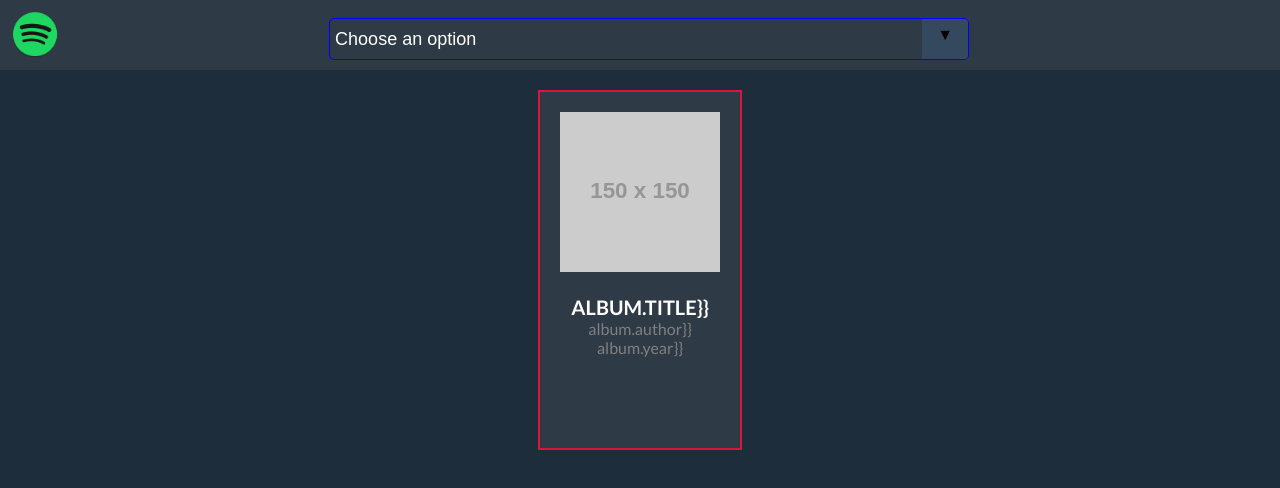
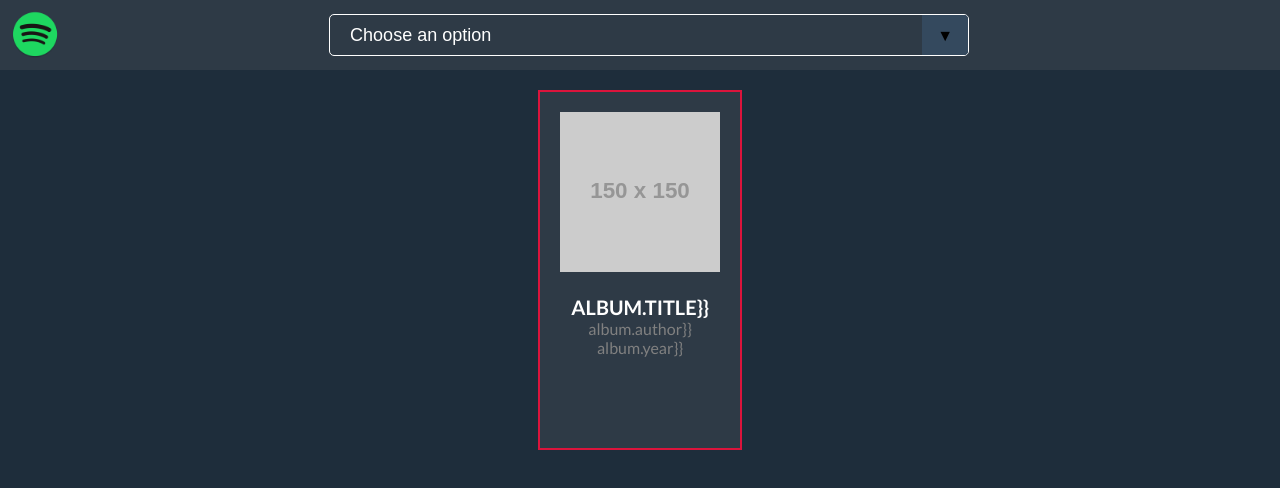
Before and after one commit to MSabbatini98/vue-dischi, a plain HTML site: page index.html in a window 1280 px wide. Drawn offline with nearby package versions, Linux system fonts and the light colour scheme; no server answers; placeholder pictures from the web are drawn by us.

Commit message:
minor fixes of css

```diff
--- a/style.css
+++ b/style.css
@@ -72,11 +72,11 @@ main {
     display: inline-block;
     width: 50%;
     line-height: 30px;
-    padding: 5px;
+    padding: 5px 20px;
     overflow: hidden;
     border-radius: 5px;
-    margin: 10px 20%;
-        border: 1px solid blue;
+    margin: 14px 20%;
+        border: 1px solid white;
 }
   /* Arrow */
   .select::after {
@@ -85,7 +85,7 @@ main {
     top: 0;
     right: 0;
     bottom: 0;
-    padding: 0 15px;
+    padding: 5px 15px;
     background: #34495e;
     cursor: pointer;
     pointer-events: none;
```
